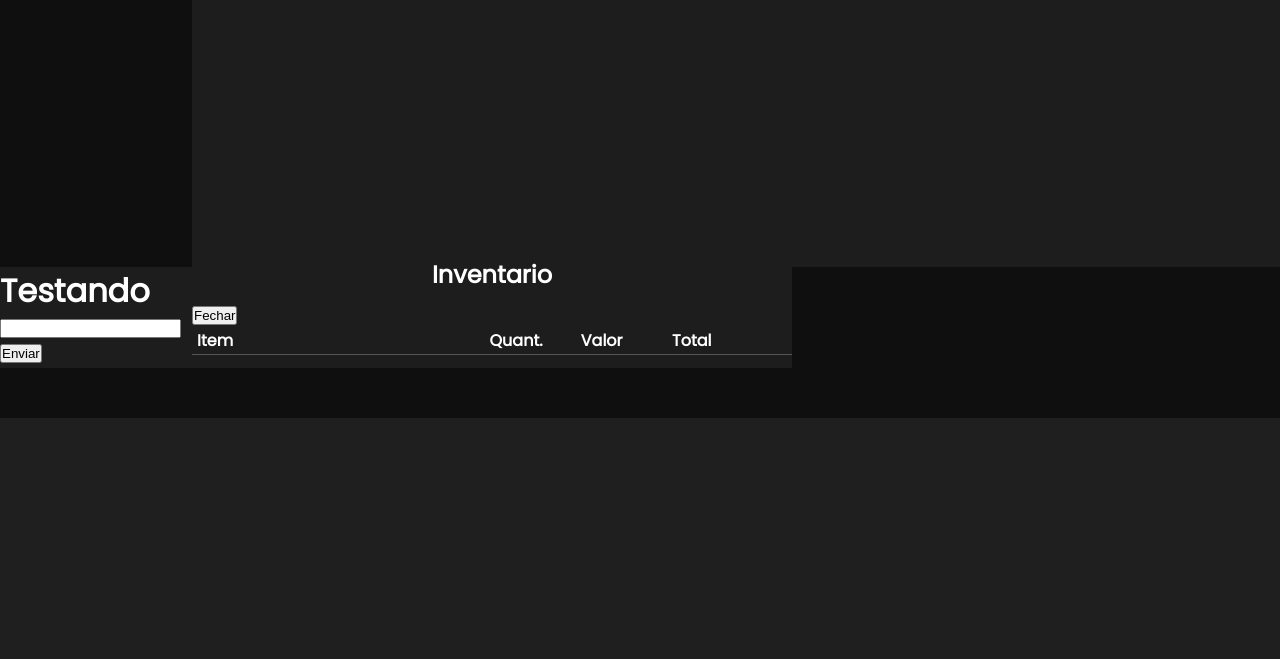
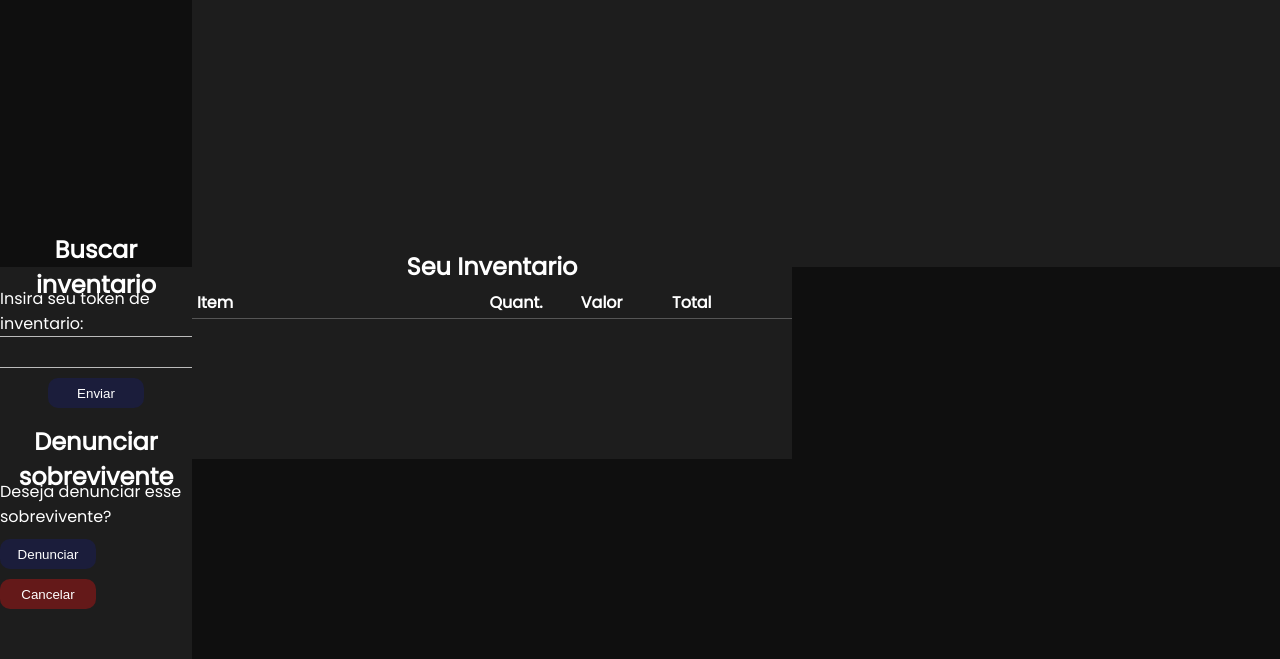
Before and after one commit to Ryan-Matheus13/ZSSN--Rede-Social-de-Sobreviv-ncia-Zumbi-, a Django app: page /sobreviventes in a window 1280 px wide. Shown: the part 533-1192 px from the top of the page. Before the commit the page ends 951 px from the top, so only its background shows below. Run offline with Django 4.2, Linux system fonts and the light colour scheme; data that the repository does not hold is empty; some libraries are stand-ins or nearby versions.

Commit message:
Save progress

```diff
--- a/zssn/static/css/sobrevivente.css
+++ b/zssn/static/css/sobrevivente.css
@@ -14,6 +14,19 @@
   display: flex;
 }
 
+#token-form, #modal-token-form-container  {
+  display: flex;
+  flex-direction: column;
+  align-items: center;
+}
+
+/* #modal-token-form-container {
+  display: flex;
+  flex-direction: column;
+  align-items: center;
+} */
+
+
 #modal-inventario {
   max-width: 60rem !important;
 }
--- a/zssn/static/css/style.css
+++ b/zssn/static/css/style.css
@@ -36,6 +36,34 @@ a {
   background-color: #1d1d1d !important;
 }
 
+.swal2-modal {
+  color: #fff !important;
+  background-color: #1d1d1d !important;
+}
+
+.swal2-loading {
+  color: #fff !important;
+  background-color: transparent !important;
+}
+
+.swal2-loader {
+  border-color: #fff rgba(0,0,0,0) #fff rgba(0,0,0,0) !important;
+}
+
+.btn-modal {
+  width: 50%;
+  height: 3rem;
+  margin-top: 1rem;
+  background-color: rgb(27, 29, 59);
+  color: #fff;
+  border-radius: 1rem;
+  border: none;
+}
+
+.btn-cancelar {
+  background-color: rgb(100, 25, 25);
+}
+
 #header {
   grid-area: header;
   display: flex;
@@ -57,17 +85,17 @@ a {
   justify-content: space-between;
 }
 
-#busca:focus {
+#busca:focus, .input-modal:focus {
   outline: none;
 }
 
-#busca::placeholder {
+#busca::placeholder, .input-modal::placeholder {
   color: #bbb;
   font-weight: normal;
   font-family: "Poppins", sans-serif;
 }
 
-#busca {
+#busca, .input-modal {
   height: 50%;
   width: 47.06%;
   border: 0.1rem solid #bbb;
@@ -76,6 +104,11 @@ a {
   background-color: transparent;
   color: #bbb;
   font-weight: normal;
+}
+
+.input-modal {
+  height: 3rem;
+  width: 100%;
 }
 
 #logout-button:hover {
--- a/zssn/static/js/script.js
+++ b/zssn/static/js/script.js
@@ -1,7 +1,17 @@
 var url;
+var idSobreviventeSolicitado;
+var csrf_token = $("#csrf_token").val();
 
 $(document).ready(() => {
   ativarItemMenu();
+});
+
+$("form").on("keyup keypress", function (e) {
+  var keyCode = e.keyCode || e.which;
+  if (keyCode === 13) {
+    e.preventDefault();
+    return false;
+  }
 });
 
 const ativarItemMenu = () => {
@@ -26,13 +36,26 @@ const ativarItemMenu = () => {
   }
 };
 
-const abrirModalTroca = () => {
+const abrirModalTroca = (id) => {
   $("#modal-trocar").modal(
     {
       fadeDuration: 100,
     },
     "show"
   );
+
+  idSobreviventeSolicitado = id;
+};
+
+const abrirModalDenuncia = (id) => {
+  $("#modal-denuncia").modal(
+    {
+      fadeDuration: 100,
+    },
+    "show"
+  );
+
+  idSobreviventeSolicitado = id;
 };
 
 $("#token-btn").on("click", () => {
@@ -57,26 +80,63 @@ const buscarDadosInventario = () => {
     didOpen: () => {
       $.ajax({
         url: "http://127.0.0.1:8000/api/sobreviventes?format=json",
-        type: "GEt",
+        type: "GET",
         success: function (data) {
           data.results.map((item, index) => {
             if (token == item.token) {
               idSobrevivente = item.id;
-
-              // requisicoes para busca de dados
+            } else if (
+              token != item.token &&
+              index == data.results.length - 1 &&
+              !idSobrevivente
+            ) {
+              Swal.fire({
+                icon: "warning",
+                title: "Atenção",
+                text: "Token não encontrado na base de dados!",
+              }).then(() => {
+                $(".jquery-modal").css("display", "none");
+              });
+            }
+          });
+        },
+      }).then(() => {
+        console.log(idSobreviventeSolicitado, idSobrevivente);
+        if (idSobrevivente) {
+          if (idSobreviventeSolicitado == idSobrevivente) {
+            Swal.fire({
+              icon: "warning",
+              title: "Atenção",
+              text: "Você não pode trocar itens com você mesmo!",
+            }).then(() => {
+              $(".jquery-modal").css("display", "none");
+            });
+          } else {
             $.ajax({
               url: "http://127.0.0.1:8000/api/itens-inventario?format=json",
-                type: "GEt",
+              type: "GET",
               success: function (data) {
                 data.results.map((item, index) => {
                   if (idSobrevivente == item.sobrevivente) {
                     inventario.push(item);
+                  } else if (
+                    idSobrevivente != item.sobrevivente &&
+                    index == data.results.length - 1
+                  ) {
+                    Swal.fire({
+                      icon: "warning",
+                      title: "Atenção",
+                      text: "Sobrevivente sem itens disponiveis!",
+                    }).then(() => {
+                      $(".jquery-modal").css("display", "none");
+                    });
                   }
                 });
-
+              },
+            }).then(() => {
               $.ajax({
                 url: "http://127.0.0.1:8000/api/itens?format=json",
-                    type: "GEt",
+                type: "GET",
                 success: function (data) {
                   data.results.map((item, index) => {
                     inventario.map((itemInven, index) => {
@@ -88,10 +148,11 @@ const buscarDadosInventario = () => {
 
                     itens.push(item);
                   });
-
+                },
+              }).then(() => {
                 $.ajax({
                   url: "http://127.0.0.1:8000/api/grupo-itens?format=json",
-                        type: "GEt",
+                  type: "GET",
                   success: function (data) {
                     data.results.map((grupo, index) => {
                       itens.map((item, index) => {
@@ -109,13 +170,10 @@ const buscarDadosInventario = () => {
                     Swal.close();
                   },
                 });
-                    },
               });
-                },
             });
           }
-          });
-        },
+        }
       });
     },
   });
@@ -154,12 +212,108 @@ const addLinhaTabelaInventario = (inventario) => {
     $("#inventario-body").prepend(elemento);
   });
 
-  $("#modal-inventario").modal("show");
+  $("#modal-inventario").modal(
+    {
+      fadeDuration: 100,
+    },
+    "show"
+  );
 };
 
-const fecharModalInventario = () => {
-  console.log("gsfbsf")
-  setTimeout(() => {
-    $("#modal-inventario").modal("hide");
-  }, 200);
+const buscarDenunciasSobrevivente = () => {
+  Swal.fire({
+    title: "Aguarde",
+    allowOutsideClick: false,
+    allowEscapeKey: false,
+    showConfirmButton: false,
+    willOpen: () => {
+      $("#modal-denuncia").modal("hide");
+      Swal.showLoading();
+    },
+    didOpen: () => {
+      $.ajax({
+        url: "http://127.0.0.1:8000/api/infectados?format=json",
+        type: "GET",
+        success: function (data) {
+          if (data.results.length >= 1) {
+            data.results.map((item, index) => {
+              if (item.sobrevivente == idSobreviventeSolicitado) {
+                if (item.denuncia == 3) {
+                  atualizarInfectado(idSobreviventeSolicitado);
+                } else {
+                  denunciarSobrevivente(
+                    idSobreviventeSolicitado,
+                    item.denuncias
+                  );
+                }
+              } else {
+                denunciarSobrevivente(idSobreviventeSolicitado);
+              }
+            });
+          } else {
+            denunciarSobrevivente(idSobreviventeSolicitado, (modo = "insert"));
+          }
+        },
+      });
+    },
+  });
 };
+
+const atualizarInfectado = (id) => {
+  $("#infectadoinp").val(true);
+  formData = new FormData();
+  // formData.append("", "");
+
+  $.ajax({
+    url: `http://127.0.0.1:8000/api/sobreviventes/` + id + '/',
+    data: formData,
+    type: "PUT",
+    success: function (data) {
+      console.log("atualizado para infectado");
+    },
+  });
+};
+
+const denunciarSobrevivente = (id, quantDenuncias = 0, modo = "update") => {
+  if (modo == "insert") {
+    $("#denunciasinp").val(1);
+    $("#sobreviventeInp").val(id);
+
+    formData = new FormData(document.getElementById("denuncia-form"));
+
+    $.ajax({
+      url: "http://127.0.0.1:8000/api/infectados",
+      data: formData,
+      type: "POST",
+      success: function (data) {
+        console.log("inserido");
+      },
+    });
+  } else {
+    $("#denunciasinp").val(quantDenuncias + 1);
+    let denuncias = $("#denunciasinp").val();
+
+    formData = new FormData(document.getElementById("denuncia-form"));
+
+    if (denuncias == 3) {
+      $.ajax({
+        url: `http://127.0.0.1:8000/api/infectados/` + id + '/',
+        data: formData,
+        type: "PUT",
+        success: function (data) {
+          console.log("atualizado");
+        },
+      });
+      atualizarInfectado(id);
+    } else {
+      $.ajax({
+        url: `http://127.0.0.1:8000/api/infectados/` + id + '/',
+        data: formData,
+        type: "PUT",
+        success: function (data) {
+          console.log("atualizado");
+        },
+      });
+    }
+  }
+};
--- a/zssn/zssnapp/templates/pages/Sobreviventes.html
+++ b/zssn/zssnapp/templates/pages/Sobreviventes.html
@@ -22,6 +22,7 @@
   </div>
   <div class="custom-table-body">
     {% for sobrevivente in object_list %}
+
     <div class="custom-table-row">
       <span class="custom-table-data" style="width: 35%"
         >{{sobrevivente.nome}}</span
@@ -50,14 +51,17 @@
       </span>
       <span class="custom-table-data-buttons" style="width: 10%">
         {% if sobrevivente.infectado == False %}
-        <a class="custom-table-button" id="denunciar" title="Denunciar" href="#"
+        <a
+          class="custom-table-button"
+          id="denunciar" title="Denunciar"
+          onclick="abrirModalDenuncia('{{sobrevivente.id}}')"
           ><span class="material-symbols-outlined">warning</span></a
         >
         <a
           class="custom-table-button"
           id="trocar"
           title="Trocar"
-          onclick="abrirModalTroca()"
+          onclick="abrirModalTroca('{{sobrevivente.id}}')"
           ><span class="material-symbols-outlined">cached</span></a
         >
         {% endif %}
@@ -75,19 +79,19 @@
 {% endblock %}
 {% block modal %}
 <div class="modal" id="modal-trocar">
-  <h1>Testando</h1>
+  <h1 class="content-title">Buscar inventario</h1>
   <form id="token-form">
     {% csrf_token %}
-    <input type="text" name="token" id="token" />
-    <button type="button" id="token-btn">Enviar</button>
+    <div id="modal-token-form-container">
+      <span>Insira seu token de inventario:</span>
+      <input class="input-modal" type="text" name="token" id="token" />
+    </div>
+    <button type="button" id="token-btn" class="btn-modal">Enviar</button>
   </form>
 </div>
 
 <div class="modal" id="modal-inventario">
-  <div class="header-modal">
-    <h1 class="content-title">Inventario</h1>
-    <button onclick="fecharModalInventario()">Fechar</button>
-  </div>
+  <h1 class="content-title">Seu Inventario</h1>
   <div class="custom-table" id="inventario-table">
     <div class="custom-table-header">
       <span class="custom-table-title" style="width: 50%">Item</span>
@@ -101,4 +105,26 @@
     </div>
   </div>
 </div>
+
+<div class="modal" id="modal-denuncia">
+  <h1 class="content-title">Denunciar sobrevivente</h1>
+  <div>
+    <span>Deseja denunciar esse sobrevivente?</span>
+  </div>
+  <form id="denuncia-form">
+    {% csrf_token %}
+    <input type="hidden" id="denunciasInp" name="denuncias">
+    <input type="hidden" id="sobreviventeInp" name="sobrevivente">
+  </form>
+  <form id="atualizar-infectado-form">
+    {% csrf_token %}
+    <input type="hidden" id="infectadoInp" name="infectado">
+  </form>
+  <div>
+
+    <button class="btn-modal" onclick="buscarDenunciasSobrevivente()">Denunciar</button>
+    <button class="btn-modal btn-cancelar">Cancelar</button>
+  </div>
+</div>
+
 {% endblock %}
--- a/zssn/zssnapp/urls.py
+++ b/zssn/zssnapp/urls.py
@@ -1,5 +1,5 @@
 from django.urls import path
-from .views import IndexView, LoginView, CadastroView, SobreviventesView, RelatoriosView, MercadoView, SobreviventesListApi, SobreviventesDetailApi, ItensInventarioListApi, ItensInventarioDetailApi, ItensListApi, ItensDetailApi, GrupoItensListApi, GrupoItensDetailApi
+from .views import IndexView, LoginView, CadastroView, SobreviventesView, RelatoriosView, MercadoView, SobreviventesListApi, SobreviventesDetailApi, ItensInventarioListApi, ItensInventarioDetailApi, ItensListApi, ItensDetailApi, GrupoItensListApi, GrupoItensDetailApi, InfectadosListApi, InfectadosDetailApi
 
 urlpatterns = [
     path('', IndexView.as_view(), name='home'),
@@ -23,4 +23,8 @@ urlpatterns = [
     # grupo de itens
     path('api/grupo-itens', GrupoItensListApi.as_view()),
     path('api/grupo-itens/<int:pk>/', GrupoItensDetailApi.as_view()),
+
+    # infectados
+    path('api/infectados', InfectadosListApi.as_view()),
+    path('api/infectados/<int:pk>/', InfectadosDetailApi.as_view()),
 ]
--- a/zssn/zssnapp/views.py
+++ b/zssn/zssnapp/views.py
@@ -2,8 +2,8 @@ from django.views.generic import TemplateView
 from django.views.generic.list import ListView
 from rest_framework import generics
 
-from .models import Sobrevivente, Mercado, ItensInventario, Item, GrupoItens
-from .serializers import SobreviventesSerializer, ItensInventarioSerializer, ItemSerializer,GrupoItensSerializer
+from .models import Sobrevivente, Mercado, ItensInventario, Item, GrupoItens, Infectados
+from .serializers import SobreviventesSerializer, ItensInventarioSerializer, ItemSerializer,GrupoItensSerializer, InfectadosSerializer
 
 class IndexView(TemplateView):
     template_name = "index.html"
@@ -82,3 +82,14 @@ class GrupoItensListApi(generics.ListCreateAPIView):
 class GrupoItensDetailApi(generics.RetrieveUpdateDestroyAPIView):
     serializer_class = GrupoItensSerializer
     queryset = GrupoItens.objects.all()
+
+
+class InfectadosListApi(generics.ListCreateAPIView):
+    serializer_class = InfectadosSerializer
+    def get_queryset(self):
+        queryset = Infectados.objects.all()
+        return queryset
+
+class InfectadosDetailApi(generics.RetrieveUpdateDestroyAPIView):
+    serializer_class = InfectadosSerializer
+    queryset = Infectados.objects.all()
```
Also changed, not shown: zssn/zssnapp/serializers.py (+6 -1 lines). Lines whose indentation alone changed are shown as unchanged.
